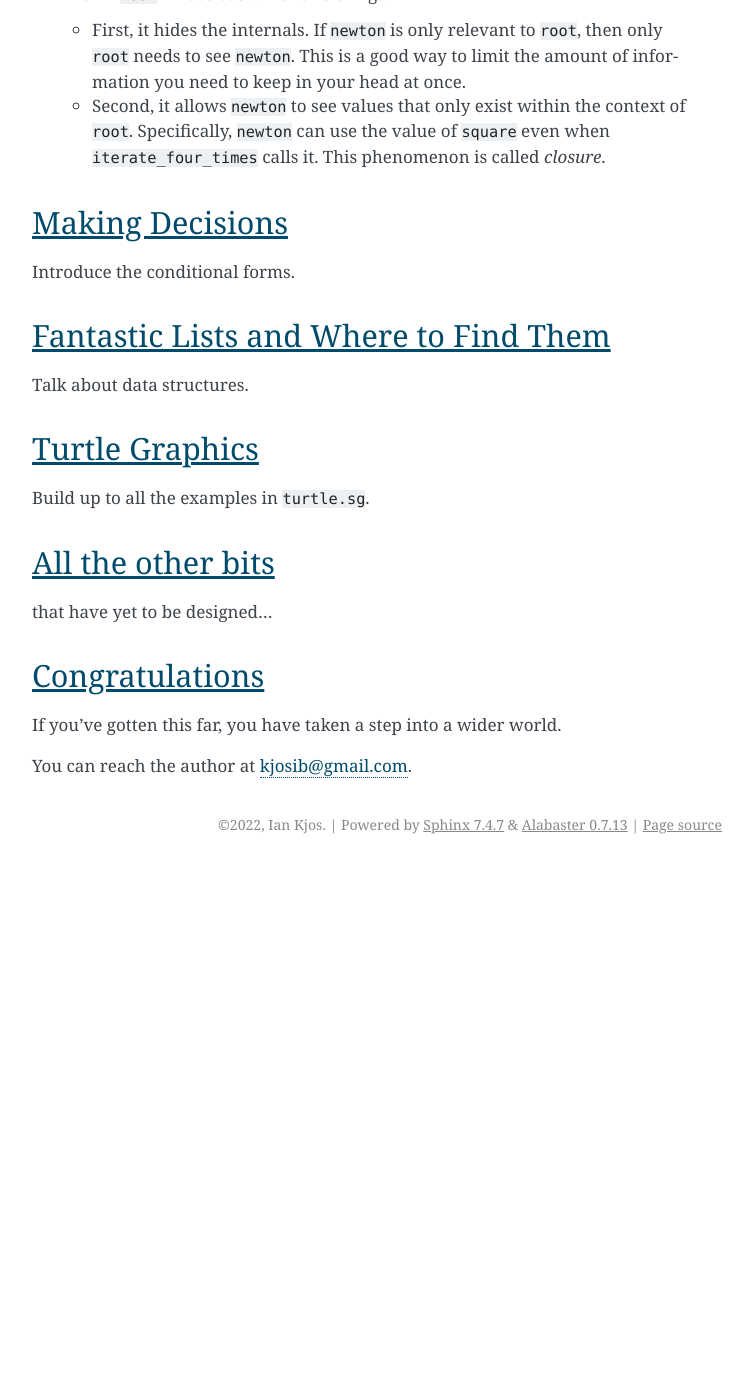
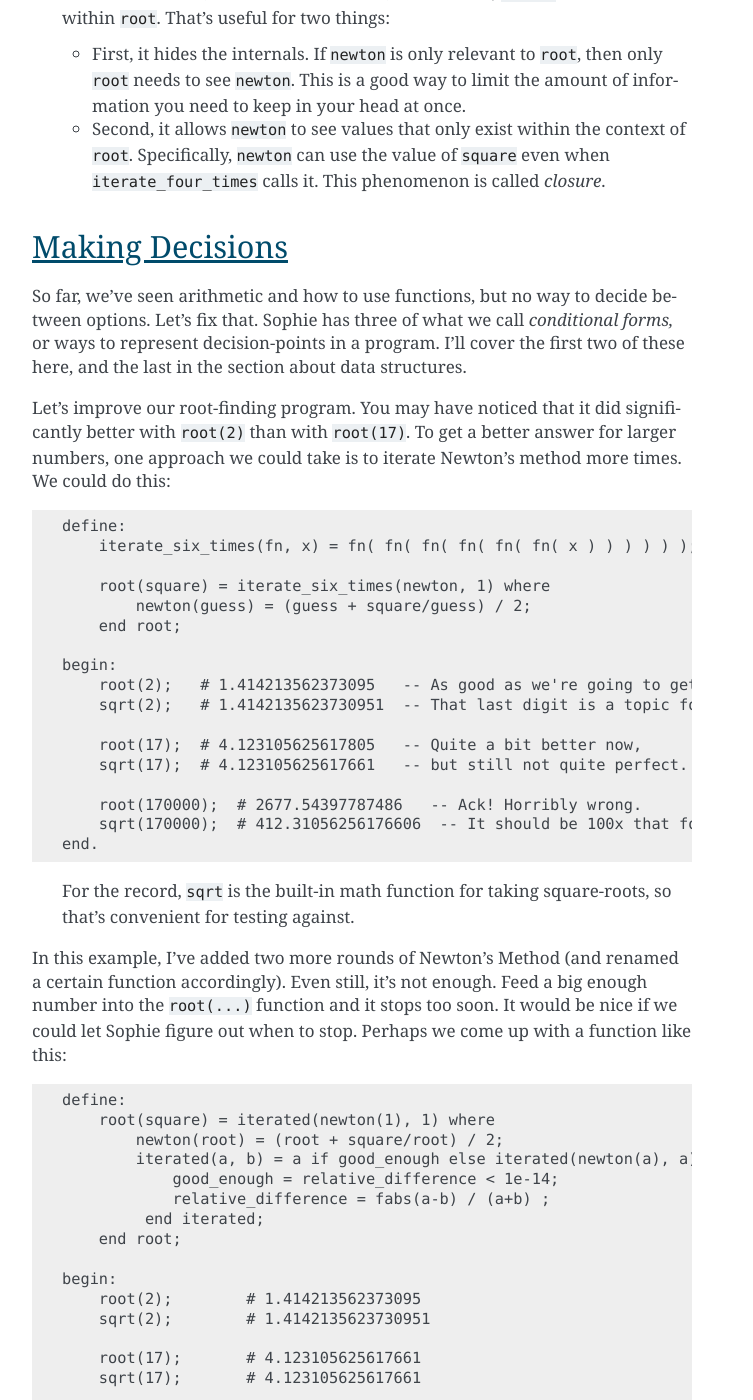
Before and after one commit to kjosib/sophie, a Sphinx documentation site: the page built from docs/learn.rst, in a window 1280 px wide and 1400 px high, scrolled down 4315 px. Shown: the whole window, without its empty margins (388-1141 px from the left). Built offline with Sphinx 7.4.7, drawn with Linux system fonts in a browser that asks for light colours; before the commit the page ends 5179 px from its top, so only the background shows below that; some of the changed text lies outside the part shown.

Commit message:
Update learn.rst

```diff
--- a/docs/learn.rst
+++ b/docs/learn.rst
@@ -182,7 +182,112 @@ Once again, let's study the bits.
 Making Decisions
 --------------------
 
-Introduce the conditional forms.
+So far, we've seen arithmetic and how to use functions, but no way to decide between options.
+Let's fix that.
+Sophie has three of what we call *conditional forms,* or ways to represent decision-points in a program.
+I'll cover the first two of these here, and the last in the section about data structures.
+
+Let's improve our root-finding program.
+You may have noticed that it did significantly better with ``root(2)`` than with ``root(17)``.
+To get a better answer for larger numbers, one approach we could take is to iterate Newton's method more times.
+We could do this::
+
+    define:
+        iterate_six_times(fn, x) = fn( fn( fn( fn( fn( fn( x ) ) ) ) ) );
+
+        root(square) = iterate_six_times(newton, 1) where
+            newton(guess) = (guess + square/guess) / 2;
+        end root;
+
+    begin:
+        root(2);   # 1.414213562373095   -- As good as we're going to get.
+        sqrt(2);   # 1.4142135623730951  -- That last digit is a topic for another day.
+
+        root(17);  # 4.123105625617805   -- Quite a bit better now,
+        sqrt(17);  # 4.123105625617661   -- but still not quite perfect.
+
+        root(170000);  # 2677.54397787486   -- Ack! Horribly wrong.
+        sqrt(170000);  # 412.31056256176606  -- It should be 100x that for 17.
+    end.
+
+..
+
+    For the record, ``sqrt`` is the built-in math function for taking square-roots,
+    so that's convenient for testing against.
+
+In this example, I've added two more rounds of Newton's Method (and renamed a certain function accordingly).
+Even still, it's not enough.
+Feed a big enough number into the ``root(...)`` function and it stops too soon.
+It would be nice if we could let Sophie figure out when to stop.
+Perhaps we come up with a function like this::
+
+    define:
+        root(square) = iterated(newton(1), 1) where
+            newton(root) = (root + square/root) / 2;
+            iterated(a, b) = a if good_enough else iterated(newton(a), a) where
+                good_enough = relative_difference < 1e-14;
+                relative_difference = fabs(a-b) / (a+b) ;
+             end iterated;
+        end root;
+
+    begin:
+        root(2);        # 1.414213562373095
+        sqrt(2);        # 1.4142135623730951
+
+        root(17);       # 4.123105625617661
+        sqrt(17);       # 4.123105625617661
+
+        root(170000);   # 412.31056256176606
+        sqrt(170000);   # 412.31056256176606
+    end.
+
+Success! But ... What just happened? There's a lot going on in this case-study.
+
+1. | The body-expression of ``iterated`` shows the first of the conditional forms:
+   |    *expression-1* ``if`` *test* ``else`` *expression-2*.
+
+2. So-called *where-clauses* can have as many definitions as you like.
+   The main ``root`` function defines two sub-functions in this manner.
+
+3. You can nest sub-functions as deeply as you like.
+   The function ``good_enough`` is within ``iterated``, which itself is within ``root``.
+
+4. In the function ``good_enough``, we meet scientific notation. ``1e-14`` is one over ten trillion, so very small.
+
+5. The built-in function ``fabs`` stands for "absolute-value of" and is effectively ``fabs(x) = x if x >= 0 else -x``,
+   but in native code. The ``f`` in ``fabs`` comes from a historical accident, and I will probably remove it
+   from a near-future version of the interpreter.
+
+..
+
+    Normally, it's best to use the standard-library functions rather than re-build from scratch.
+    But then again, normally you'll already know how to use the langauge.
+    This exercise is just practice for learning the concepts.
+
+Seven Moving Parts
+-------------------
+
+This might be a good point to pause and reflect.
+You have seen functions and if/then/else decision points.
+In principle, that's enough to compute anything that can be computed.
+
+The Holy Trinity of structured programming is *sequence, selection, and repetition*.
+We're doing something even holier than structured, though.
+We're doing *pure* functional programming with *call-by-need*.
+
+So far, we've seen:
+
+* Arithmetic and Logic.
+* Selection among alternatives.
+* Functional abstraction, by which we obtain sequence and repetition.
+
+We've yet to tackle:
+
+* Organizing information internal the program for proper access.
+* Influencing the world, such as displaying something or writing to long-term storage: Output.
+* Getting information from the outside world into the program: Input.
+* Interconnecting sections of program written by different people at different times and places: a module system.
+* The eventual plans for solving *big* problems with Sophie.
 
 Fantastic Lists and Where to Find Them
 --------------------------------------------
```
